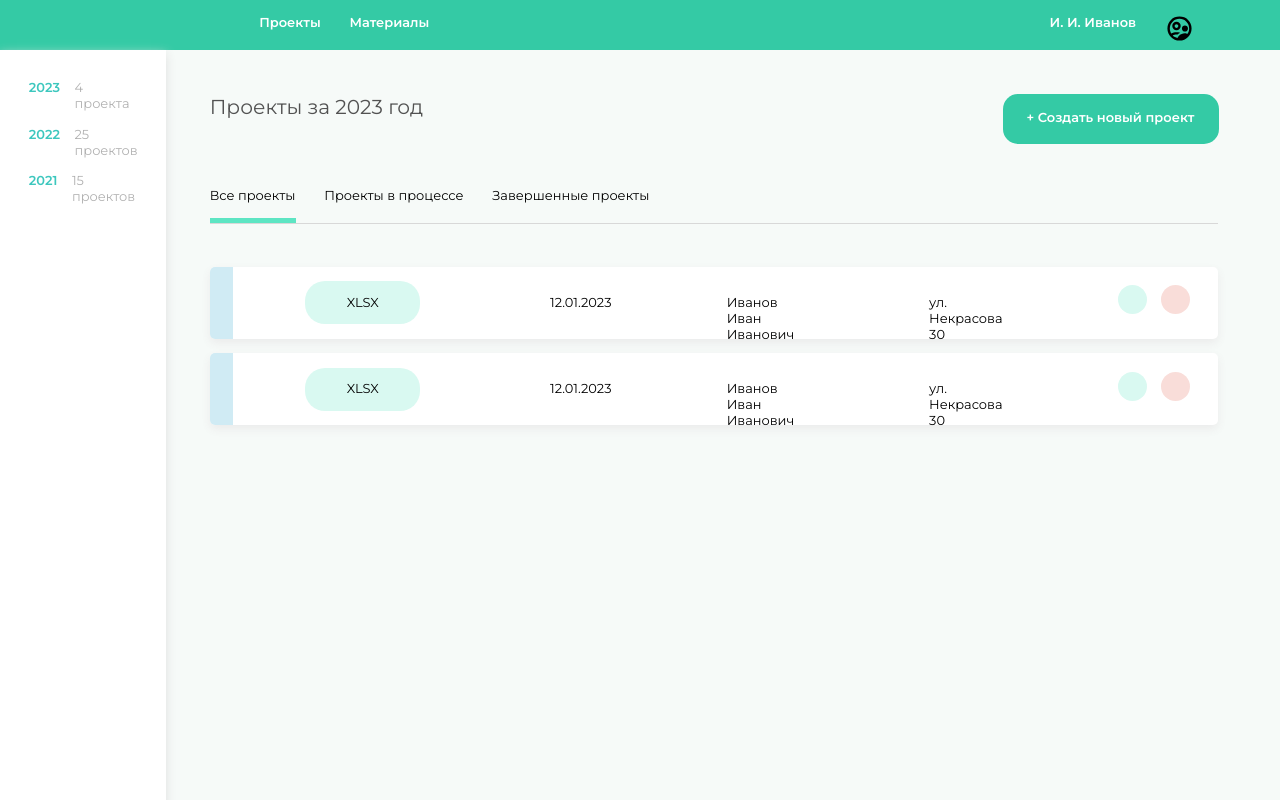
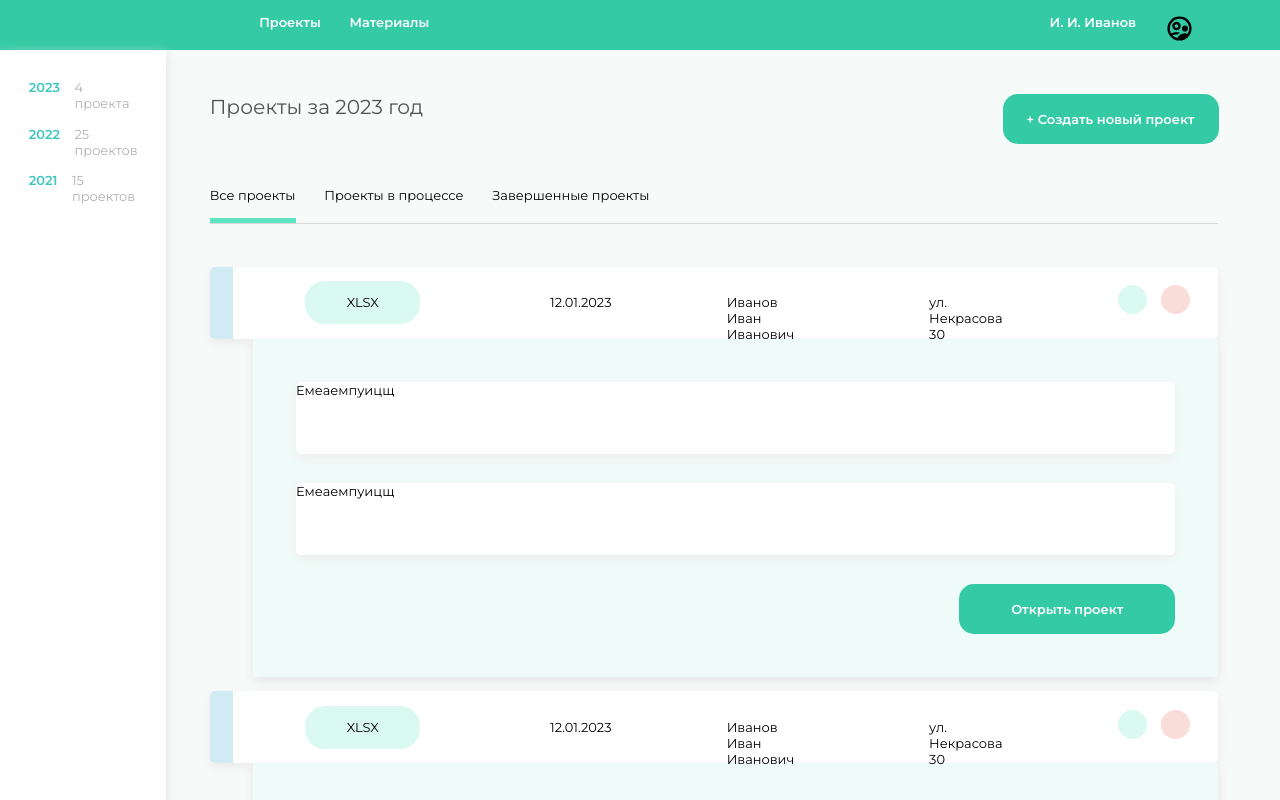
Before and after one commit to MariaSadovn1kova/project_and_resource_management, a Vue app: page /projects in a window 1280 px wide. Shown: the top 800 px of the page. Built offline with nearby package versions, Linux system fonts and the light colour scheme.

Commit message:
Что-то там

```diff
--- a/src/components/ProjectCard.vue
+++ b/src/components/ProjectCard.vue
@@ -18,12 +18,23 @@
             ул. Некрасова 30
         </div>
         <div class="interaction__buttons">
-            <div class="edit__buttons">
+            <div class="edit__buttons" @click="ToggleCard">
 
             </div>
             <div class="delete__buttons">
 
             </div>
+        </div>
+    </div>
+    <div class="dropdawn__inquiry">
+        <div class="inquiry__element">
+            Емеаемпуицщ
+        </div>
+        <div class="inquiry__element">
+            Емеаемпуицщ
+        </div>
+        <div class="open__button">
+            Открыть проект
         </div>
     </div>
 </template>
@@ -34,7 +45,6 @@
         height: 5rem;
         border-radius: 5px;
         box-shadow: 0px 4px 10px rgb(235, 235, 235);
-        margin-bottom: 1rem;
         display: flex;
 
         .project__status{
@@ -94,12 +104,49 @@
 
     .project__card:hover{
         box-shadow: 0px 4px 10px rgb(230, 230, 230);
-        cursor: pointer;
+    }
+
+    .dropdawn__inquiry{
+        margin-left: 3rem;
+        background-color: #EFFBF8;
+        margin-bottom: 1rem;
+        box-shadow: 0px 4px 10px rgb(230, 230, 230);
+        padding: 3rem;
+
+        .inquiry__element{
+            background-color: #fff;
+            height: 5rem;
+            border-radius: 5px;
+            box-shadow: 0px 4px 10px rgb(238, 238, 238);
+            margin-bottom: 2rem;
+        }
+
+        .open__button{
+            background-color: #34caa5;
+            color: #fff;
+            cursor: pointer;
+            height: 3.5rem;
+            padding: 1.2rem;
+            width: 15rem;
+            text-align: center;
+            border-radius: 15px;
+            margin-left: auto;
+            font-weight: 600;
+        }
     }
 </style>
 
 <script>
+    import { is } from '@babel/types';
+    import { ref } from 'vue';
+
     export default {
         name: "ProjectCard"
     }
+
+    const is_expanded = ref(false)
+    const ToggleCard = () => {
+        is_expanded.value = !is.is_expanded.value
+        console.log("ячмо")
+    }
 </script>
--- a/src/components/ProjectsNavbar.vue
+++ b/src/components/ProjectsNavbar.vue
@@ -31,7 +31,7 @@
     .navbar_container{
         width: 15rem;
         box-shadow: 0px 4px 10px rgb(223, 223, 223);
-        height: 100vh;
+        height: auto;
         padding: 2rem;
         background-color: #fff;
 
--- a/src/views/Projects.vue
+++ b/src/views/Projects.vue
@@ -52,7 +52,7 @@
                     color: #fff;
                     cursor: pointer;
                     height: 3.5rem;
-                    padding: 1.1rem;
+                    padding: 1.2rem;
                     width: 15rem;
                     text-align: center;
                     border-radius: 15px;
```
